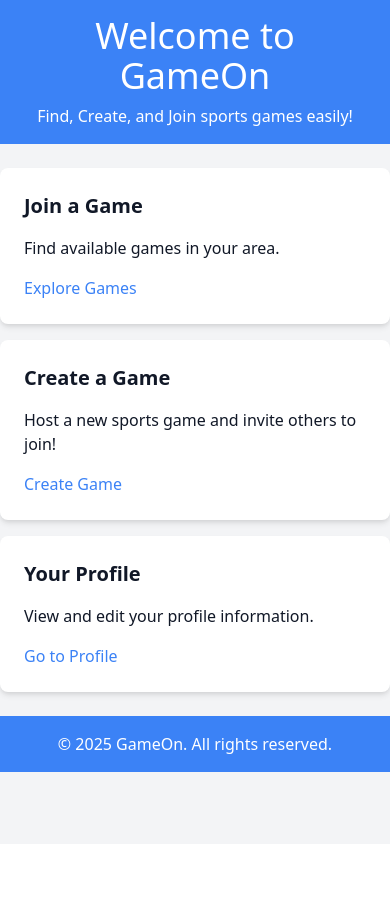
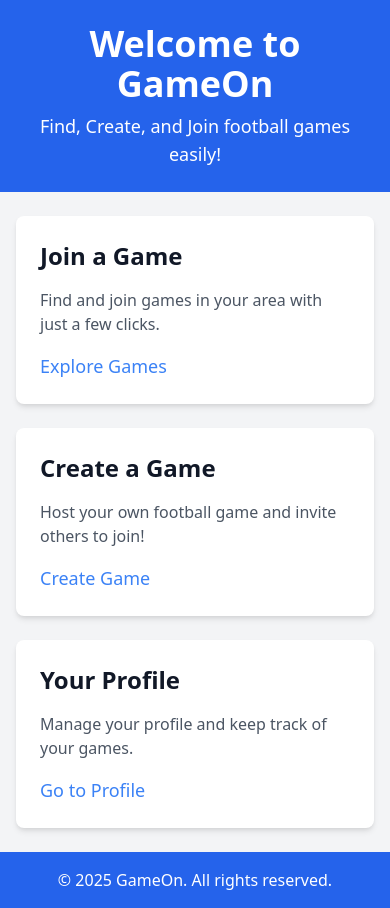
Before and after one commit to Zipex-Dev/GameOn, a Flask app: page / in a window 390 px wide. Before the commit the page ends 772 px from the top, so only its background shows below. Run offline with Flask 3, Linux system fonts and the light colour scheme; a user stored in the database is signed in.

Commit message:
Enhance UI with modern, responsive design and improved game creation flow

```diff
--- a/templates/index.html
+++ b/templates/index.html
@@ -7,36 +7,47 @@
   <link href="https://cdn.jsdelivr.net/npm/tailwindcss@2.2.19/dist/tailwind.min.css" rel="stylesheet">
 </head>
 <body class="bg-gray-100 font-sans text-gray-900">
-  <header class="bg-blue-500 text-white p-4">
+
+  <!-- Header -->
+  <header class="bg-blue-600 text-white p-6">
     <div class="container mx-auto text-center">
-      <h1 class="text-4xl">Welcome to GameOn</h1>
-      <p class="mt-2">Find, Create, and Join sports games easily!</p>
+      <h1 class="text-4xl font-bold">Welcome to GameOn</h1>
+      <p class="mt-2 text-lg">Find, Create, and Join football games easily!</p>
     </div>
   </header>
 
-  <div class="container mx-auto mt-6">
-    <div class="grid grid-cols-1 sm:grid-cols-2 md:grid-cols-3 gap-4">
-      <!-- Cards for games or actions here -->
-      <div class="bg-white p-6 shadow-md rounded-lg">
-        <h2 class="text-xl font-semibold mb-4">Join a Game</h2>
-        <p class="mb-4">Find available games in your area.</p>
-        <a href="/games" class="text-blue-500 hover:underline">Explore Games</a>
+  <!-- Main Content -->
+  <main class="container mx-auto mt-6 px-4">
+    <div class="grid grid-cols-1 sm:grid-cols-2 md:grid-cols-3 gap-6">
+
+      <!-- Join Game Card -->
+      <div class="bg-white p-6 shadow-md rounded-lg hover:shadow-xl transition-all duration-300">
+        <h2 class="text-2xl font-semibold mb-4">Join a Game</h2>
+        <p class="mb-4 text-gray-600">Find and join games in your area with just a few clicks.</p>
+        <a href="/games" class="text-blue-500 hover:underline text-lg">Explore Games</a>
       </div>
-      <div class="bg-white p-6 shadow-md rounded-lg">
-        <h2 class="text-xl font-semibold mb-4">Create a Game</h2>
-        <p class="mb-4">Host a new sports game and invite others to join!</p>
-        <a href="/create-game" class="text-blue-500 hover:underline">Create Game</a>
+
+      <!-- Create Game Card -->
+      <div class="bg-white p-6 shadow-md rounded-lg hover:shadow-xl transition-all duration-300">
+        <h2 class="text-2xl font-semibold mb-4">Create a Game</h2>
+        <p class="mb-4 text-gray-600">Host your own football game and invite others to join!</p>
+        <a href="/create-game" class="text-blue-500 hover:underline text-lg">Create Game</a>
       </div>
-      <div class="bg-white p-6 shadow-md rounded-lg">
-        <h2 class="text-xl font-semibold mb-4">Your Profile</h2>
-        <p class="mb-4">View and edit your profile information.</p>
-        <a href="/profile" class="text-blue-500 hover:underline">Go to Profile</a>
+
+      <!-- Your Profile Card -->
+      <div class="bg-white p-6 shadow-md rounded-lg hover:shadow-xl transition-all duration-300">
+        <h2 class="text-2xl font-semibold mb-4">Your Profile</h2>
+        <p class="mb-4 text-gray-600">Manage your profile and keep track of your games.</p>
+        <a href="/profile" class="text-blue-500 hover:underline text-lg">Go to Profile</a>
       </div>
+
     </div>
-  </div>
+  </main>
 
-  <footer class="bg-blue-500 text-white p-4 mt-6">
+  <!-- Footer -->
+  <footer class="bg-blue-600 text-white p-4 mt-6">
     <p class="text-center">© 2025 GameOn. All rights reserved.</p>
   </footer>
+
 </body>
 </html>
```
Also changed, not shown: templates/create_game.html (+25 -14 lines), templates/games.html (+18 -13 lines), instance/users.db.
